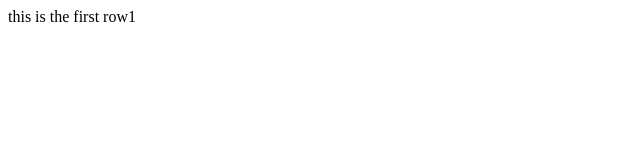
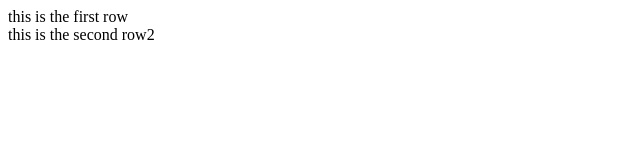
Before and after one commit to cookieksv/testapp, a plain HTML site: page index.html in a window 1280 px wide. Shown: the whole page, without its empty margins (0-640 px from the left). Drawn offline with Linux system fonts and the light colour scheme.

Commit message:
commit 3 (ветка 1) (cherry picked from commit 524e513)

```diff
--- a/index.html
+++ b/index.html
@@ -5,7 +5,8 @@
     <title>Title</title>
 </head>
 <body>
-<div>this is the first row1</div>
+<div>this is the first row</div>
+<div>this is the second row2</div>
 
 </body>
 </html>
```
